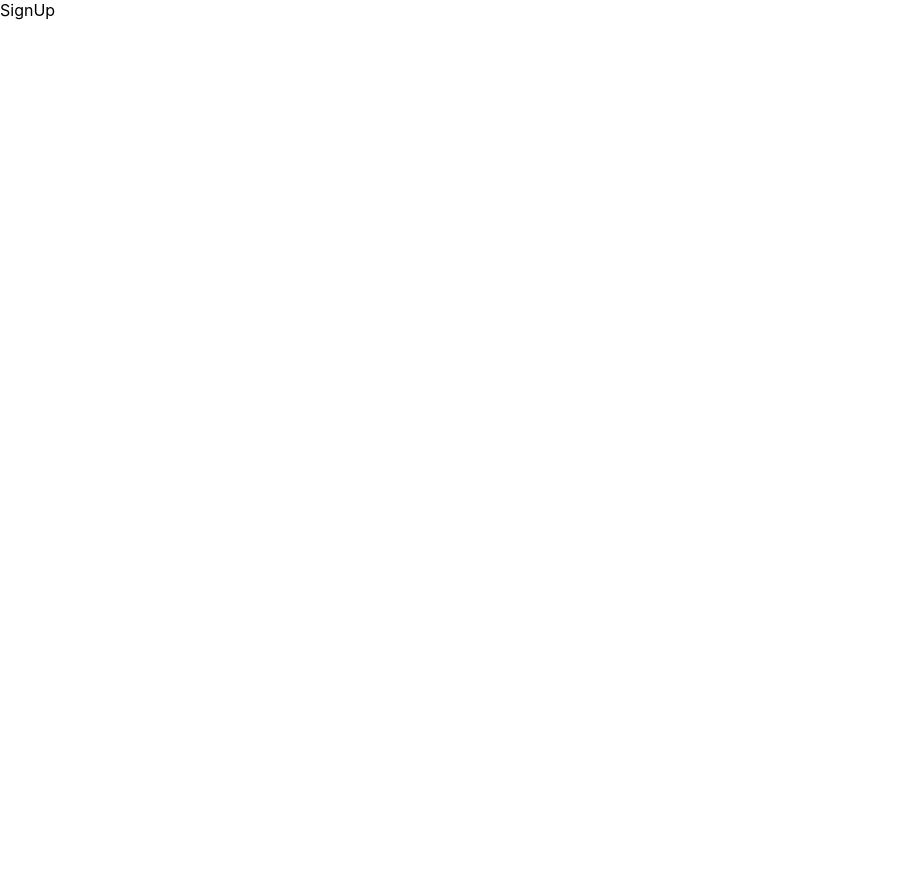
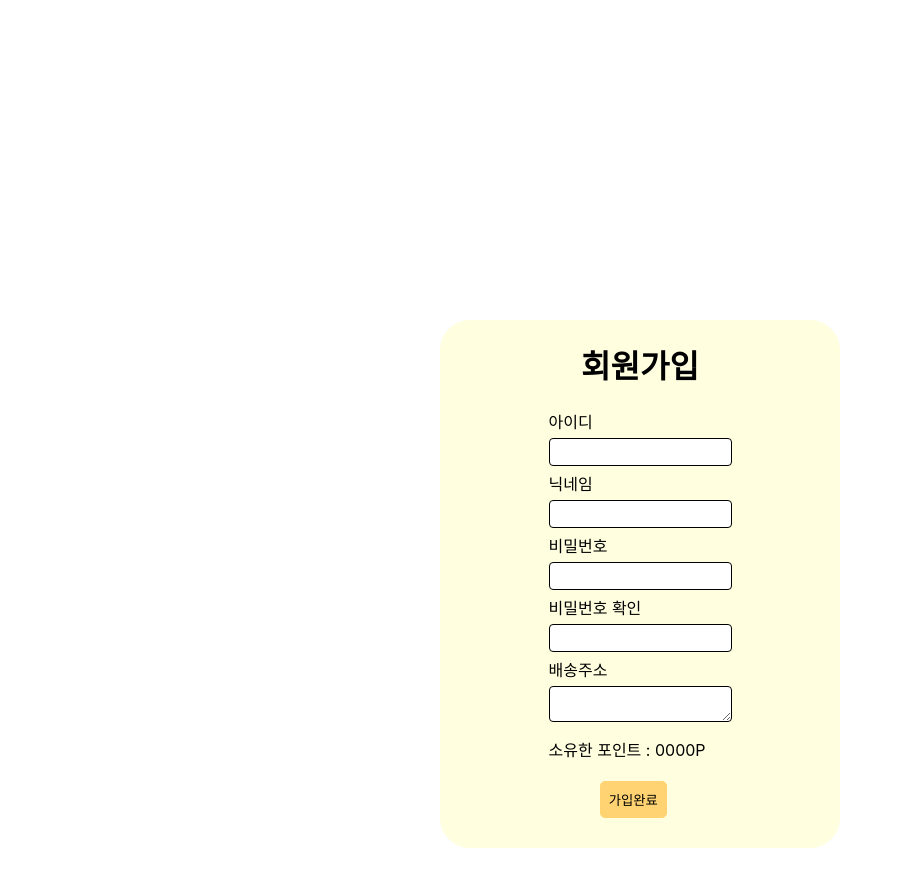
Before and after one commit to chap4-minipj-team6/team6-randombox, a React (Create React App) app: page /SignUp in a window 1280 px wide. Shown: the top 886 px of the page, without its empty margins (0-902 px from the left). Before the commit the page ends 800 px from the top, so only its background shows below. Built offline with nearby package versions, Linux system fonts and the light colour scheme.

Commit message:
📌남해리: 회원가입, 메인페이지, 헤더틀잡기- 1022 am 10:03

```diff
--- a/package.json
+++ b/package.json
@@ -7,8 +7,10 @@
     "@testing-library/jest-dom": "^5.14.1",
     "@testing-library/react": "^13.0.0",
     "@testing-library/user-event": "^13.2.1",
+    "json-server": "^0.17.0",
     "react": "^18.2.0",
     "react-dom": "^18.2.0",
+    "react-icons": "^4.6.0",
     "react-redux": "^8.0.4",
     "react-router-dom": "^6.4.2",
     "react-scripts": "5.0.1",
--- a/src/pages/Login.jsx
+++ b/src/pages/Login.jsx
@@ -1,8 +1,77 @@
-import React from "react";
-// import styled from 'styled-components';
+import React, { useState } from "react";
+import styled from "styled-components";
+import { useNavigate } from "react-router-dom";
 
 const Login = () => {
-  return <div>Login</div>;
+  const [info, SetInfo] = useState({
+    username: "",
+    title: "",
+    body: "",
+  });
+  const [value, SetValue] = useState();
+  const navigate = useNavigate();
+  // useEffect(() => {
+  //   if (!isSuccess) {
+  //     return;
+  //   }
+  //   if (isSuccess) {
+  //     return navigate("/Mainpage");
+  //   }
+  //   return () => dispatch(completeTodo());
+  // }, [dispatch, isSuccess, navigate]);
+
+  const onChangeValue = (e) => {
+    const { name, value } = e.target;
+    SetValue({ ...info, [name]: value });
+  };
+
+  return (
+    <LoginBox>
+      <h1>로그인</h1>
+      <form>
+        <LoginSet>
+          <label htmlFor="">아이디</label>
+          <input
+            type="text"
+            name="userId"
+            value={info.userId}
+            onChange={onChangeValue}
+          />
+          <label htmlFor="">비밀번호</label>
+          <input
+            type="password"
+            name="password"
+            value={info.value}
+            onChange={onChangeValue}
+          />
+        </LoginSet>
+        <button>로그인</button>
+        <button
+          onClick={() => {
+            navigate("/SignUp");
+          }}
+        >
+          회원가입
+        </button>
+      </form>
+    </LoginBox>
+  );
 };
 
 export default Login;
+
+const LoginBox = styled.div`
+  display: flex;
+  flex-direction: column;
+  justify-content: center;
+  align-items: center;
+
+  background-color: lightyellow;
+`;
+
+const LoginSet = styled.div`
+  display: flex;
+  flex-direction: column;
+  gap: 5px;
+  margin-bottom: 10px;
+`;
--- a/src/pages/Mainpage.jsx
+++ b/src/pages/Mainpage.jsx
@@ -1,8 +1,45 @@
-import React from 'react';
-// import styled from 'styled-components';
+import React from "react";
+import styled from "styled-components";
+// import { FcHome } from "react-icons/fa";
+import { useNavigate } from "react-router-dom";
 
-const Mainpage = () => {
-  return <div>Mainpage</div>;
+const Header = () => {
+  const navigate = useNavigate();
+  return (
+    <div>
+      <ul>
+        <li>유저이름</li>
+        <li>
+          잔여포인트 : <span>5000P</span>
+        </li>
+      </ul>
+      <Homebutton
+        onClick={() => {
+          navigate("/Mainpage");
+        }}
+      >
+        홈
+      </Homebutton>
+      <ul>
+        <li>상품요청</li>
+        <li>리뷰작성</li>
+        <li>마이페이지</li>
+      </ul>
+    </div>
+  );
 };
 
-export default Mainpage;
+const MyPage = () => {
+  return (
+    <div>
+      <Header />
+    </div>
+  );
+};
+
+export default MyPage;
+
+const Homebutton = styled.button`
+  text-align: center;
+  background-color: lightyellow;
+`;
--- a/src/pages/SignUp.jsx
+++ b/src/pages/SignUp.jsx
@@ -1,8 +1,125 @@
-import React from 'react';
-// import styled from 'styled-components';
+import React, { useState } from "react";
+import styled from "styled-components";
+import { useNavigate } from "react-router-dom";
 
 const SignUp = () => {
-  return <div>SignUp</div>;
+  const [info, SetInfo] = useState({
+    userId: "",
+    username: "",
+    userPw: "",
+    userPw_02: "",
+    address: "",
+    point: "",
+  });
+  const [value, SetValue] = useState();
+  const navigate = useNavigate();
+
+  const onChangeValue = (e) => {
+    const { name, value } = e.target;
+    SetValue({ ...info, [name]: value });
+  };
+  return (
+    <SignUpBox>
+      <h1>회원가입</h1>
+      <form>
+        <SignUpSet>
+          <label htmlFor="">아이디</label>
+          <SignInput
+            type="text"
+            name="userId"
+            value={info.value}
+            onChange={onChangeValue}
+          />
+          <label htmlFor="">닉네임</label>
+          <SignInput
+            type="name"
+            name="userName"
+            value={info.userName}
+            onChange={onChangeValue}
+          />
+          <label htmlFor="">비밀번호</label>
+          <SignInput
+            type="password"
+            name="userPw"
+            value={info.userPw}
+            onChange={onChangeValue}
+          />
+          <label htmlFor="">비밀번호 확인</label>
+          <SignInput
+            type="password"
+            name="userPw_02"
+            value={info.userPw_02}
+            onChange={onChangeValue}
+          />
+          <label htmlFor="">배송주소</label>
+          <SignaddrInput
+            type="address"
+            name="address"
+            value={info.address}
+            onChange={onChangeValue}
+          />
+          <SavePoint>
+            소유한 포인트 : <span>0000</span>P
+          </SavePoint>
+        </SignUpSet>
+        <SignButton
+          onClick={() => {
+            navigate("/Mainpage");
+          }}
+        >
+          가입완료
+        </SignButton>
+      </form>
+    </SignUpBox>
+  );
 };
 
 export default SignUp;
+
+const SignUpBox = styled.div`
+  width: 400px;
+
+  display: flex;
+  flex-direction: column;
+  justify-content: center;
+  align-items: center;
+
+  margin: 25% auto;
+  padding-bottom: 30px;
+
+  border-radius: 30px;
+  background-color: lightyellow;
+`;
+
+const SignUpSet = styled.div`
+  display: flex;
+  flex-direction: column;
+  gap: 5px;
+  margin-bottom: 10px;
+`;
+
+const SignInput = styled.input`
+  height: 24px;
+  border: 1px solid black;
+  border-radius: 4px;
+`;
+
+const SignaddrInput = styled.textarea`
+  border: 1px solid black;
+  border-radius: 4px;
+`;
+
+const SignButton = styled.button`
+  border: 1px solid black;
+  border-radius: 5px;
+
+  margin: 10px 0 0 28%;
+
+  padding: 8px;
+  border: 1px solid #ffd372;
+  background-color: #ffd372;
+`;
+
+const SavePoint = styled.div`
+  margin-top: 10px;
+`;
--- a/src/shared/Router.jsx
+++ b/src/shared/Router.jsx
@@ -15,6 +15,7 @@ const Router = () => {
       <Routes>
         <Route path="/" element={<Login />} />
         <Route path="/SignUp" element={<SignUp />} />
+        {/* <Route path="/SignUp/?:userId" element={<SignUp />} /> */}
         <Route path="/Mainpage" element={<Mainpage />} />
         <Route path="/MyPage" element={<MyPage />} />
         <Route path="/PasswordEdit" element={<PasswordEdit />} />
```
Also changed, not shown: src/myInput/useInput.js (added, +14 -0 lines), .prettierrc.js (added), 2 other files (tests, documents, lock files or other folders).
